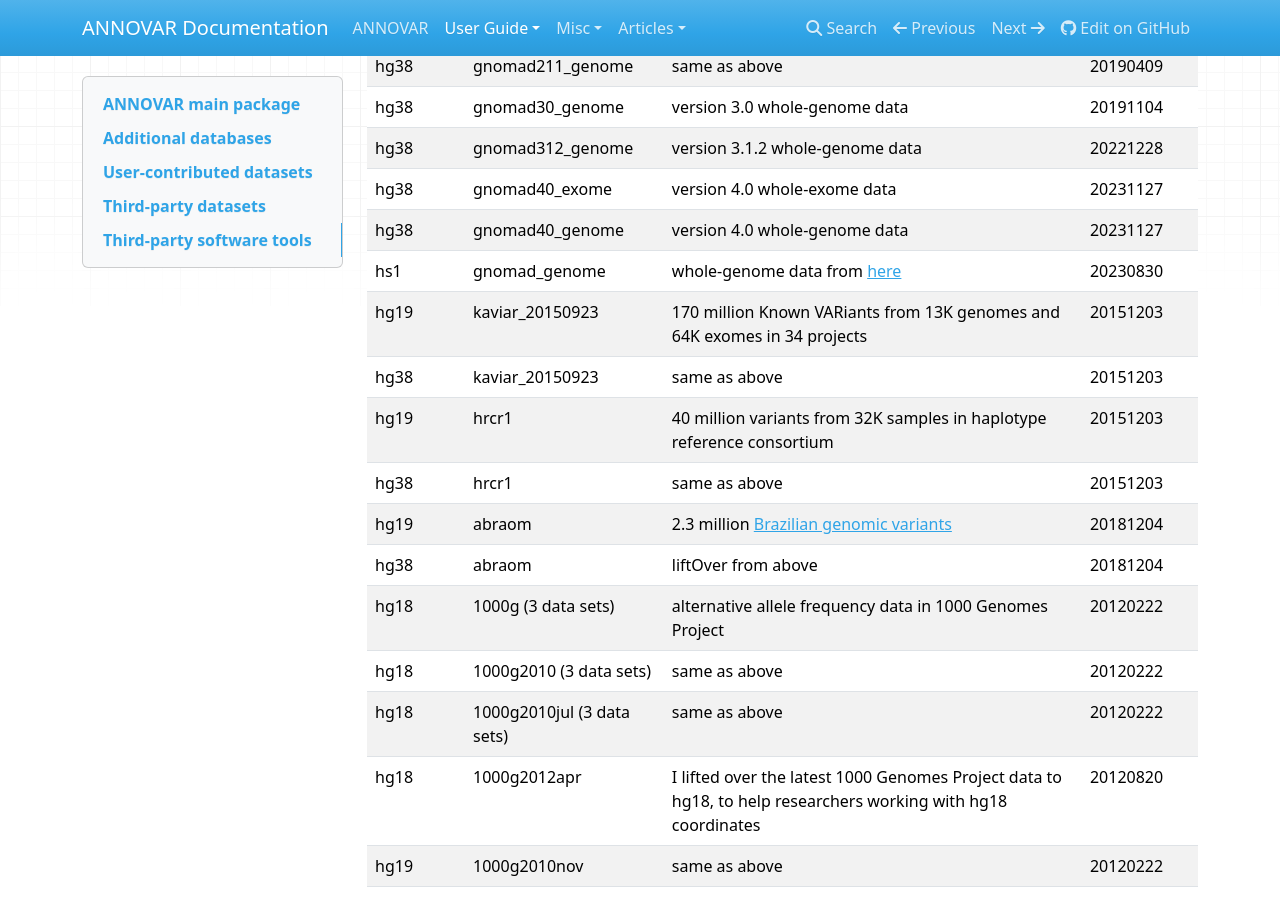
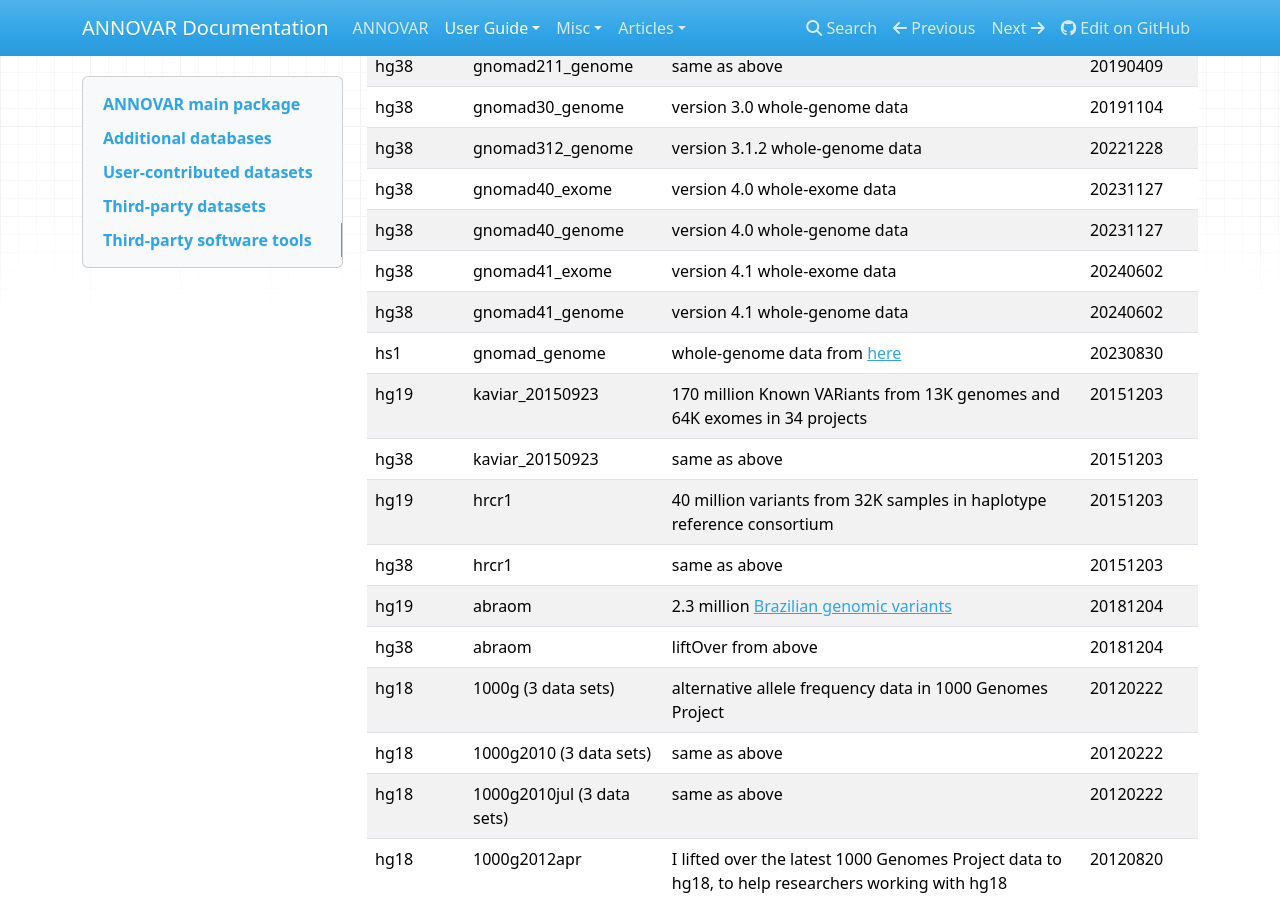
Before and after one commit to WGLab/doc-ANNOVAR, an MkDocs documentation site: the page built from docs/user-guide/download.md, in a window 1280 px wide and 900 px high, scrolled down 5992 px. Built offline with MkDocs 1.6.1, drawn with Linux system fonts in a browser that asks for light colours; nearby versions of some CDN libraries; comment, search, counter and statistics services are not loaded.

Commit message:
Update download.md

```diff
--- a/docs/user-guide/download.md
+++ b/docs/user-guide/download.md
@@ -124,6 +124,8 @@ NOTE: several whole-genome databases (cadd, cadd13, fathmm, dann, eigen, gerp++,
 | hg38 | gnomad312_genome | version 3.1.2 whole-genome data | 20221228 |
 | hg38 | gnomad40_exome | version 4.0 whole-exome data | 20231127 |
 | hg38 | gnomad40_genome | version 4.0 whole-genome data | 20231127 |
+| hg38 | gnomad41_exome | version 4.1 whole-exome data | 20240602 |
+| hg38 | gnomad41_genome | version 4.1 whole-genome data | 20240602 |
 | hs1 | gnomad_genome | whole-genome data from [here](https://ftp.ensembl.org/pub/rapid-release/species/Homo_sapiens/GCA_009914755.4/ensembl/variation/2022_10/vcf/Homo_sapiens-GCA_009914755.4-2022_10-gnomad.vcf.gz) | 20230830 |
 | hg19 | kaviar_20150923 | 170 million Known VARiants from 13K genomes and 64K exomes in 34 projects | 20151203 |
 | hg38 | kaviar_20150923 | same as above | 20151203 |
```
